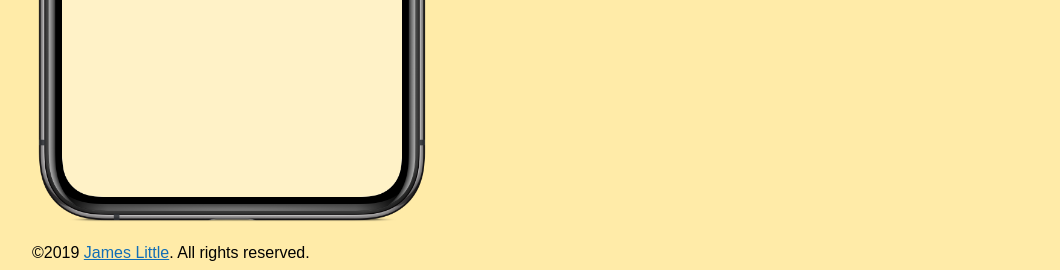
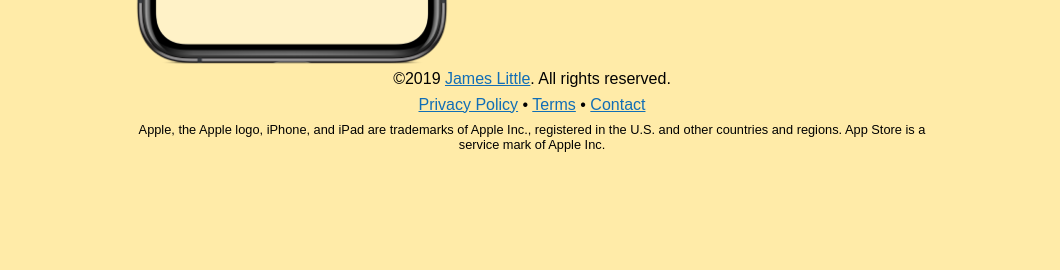
Before and after one commit to jameslittle230/splitt-vue-front, a Vue app: page / in a window 1280 px wide. Shown: the part 682-952 px from the top of the page, without its empty margins (108-1168 px from the left). After the commit the page ends 866 px from the top, so only its background shows below. Built offline with nearby package versions, Linux system fonts and the light colour scheme; no server answers; a web font is replaced by a local one.

Commit message:
Extract footer to its own component

```diff
--- a/src/components/AppContainer.vue
+++ b/src/components/AppContainer.vue
@@ -6,6 +6,7 @@
     <DebtsList />
     <History />
     </div>
+    <Footer />
   </div>
 </template>
 
@@ -14,13 +15,15 @@ import UserInfo from "./UserInfo.vue";
 import SplitCreate from "./SplitCreate.vue";
 import DebtsList from "./DebtsList.vue";
 import History from "./History.vue";
+import Footer from "./Footer.vue";
 
 export default {
   components: {
     UserInfo,
     SplitCreate,
     DebtsList,
-    History
+    History,
+    Footer,
   }
 };
 </script>
--- /dev/null
+++ b/src/components/Footer.vue
@@ -0,0 +1,26 @@
+<template>
+  <div class="footer">
+    <p>
+      &copy;2019
+      <a href="https://jameslittle.me">James Little</a>. All rights reserved.
+    </p>
+    <p><a href="/privacy">Privacy Policy</a> •
+    <a href="/terms">Terms</a> •
+    <a href="/contact">Contact</a></p>
+    <p
+      style="font-size: 0.8em"
+    >Apple, the Apple logo, iPhone, and iPad are trademarks of Apple Inc., registered in the U.S. and other countries and regions. App Store is a service mark of Apple Inc.</p>
+  </div>
+</template>
+
+<style scoped>
+.footer {
+  max-width: 800px;
+  margin: 0 auto;
+  text-align: center;
+  margin-bottom: 2em;
+}
+p {
+  margin: 0 0 0.5em;
+}
+</style>
--- a/src/components/PromoPage.vue
+++ b/src/components/PromoPage.vue
@@ -1,5 +1,5 @@
 <template>
-  <div>
+  <div class="promo-page">
     <div class="top-bar">
       <div>
         <img src="/splitt-logo.svg" style="height: 3em;" />
@@ -33,17 +33,12 @@
         </p>
       </div>
     </div>
-    <p>
-      &copy;2019
-      <a href="https://jameslittle.me">James Little</a>. All rights reserved.
-    </p>
-    <p
-      style="font-size: 0.8em"
-    >Apple, the Apple logo, iPhone, and iPad are trademarks of Apple Inc., registered in the U.S. and other countries and regions. App Store is a service mark of Apple Inc.</p>
+    <Footer />
   </div>
 </template>
 
 <script>
+import Footer from "./Footer.vue";
 export default {
   methods: {
     showLoginModal: function() {
@@ -53,12 +48,19 @@ export default {
     showSignUpModal: function() {
       this.$store.commit("setOpenModal", "SignUp");
     }
-  }
+  },
+
+  components: { Footer }
 };
 </script>
 
 
 <style>
+.promo-page {
+  max-width: 800px;
+  margin: 0 auto;
+}
+
 .top-bar {
   display: flex;
   justify-content: space-between;
@@ -74,6 +76,16 @@ export default {
   flex-shrink: 0;
   width: 40%;
   padding-right: 1.5rem;
+}
+
+@media screen and (max-width: 40em) {
+  .main-promo-content {
+    display: block;
+  }
+
+  .phone-image-container {
+    display: none;
+  }
 }
 
 .title {
```
